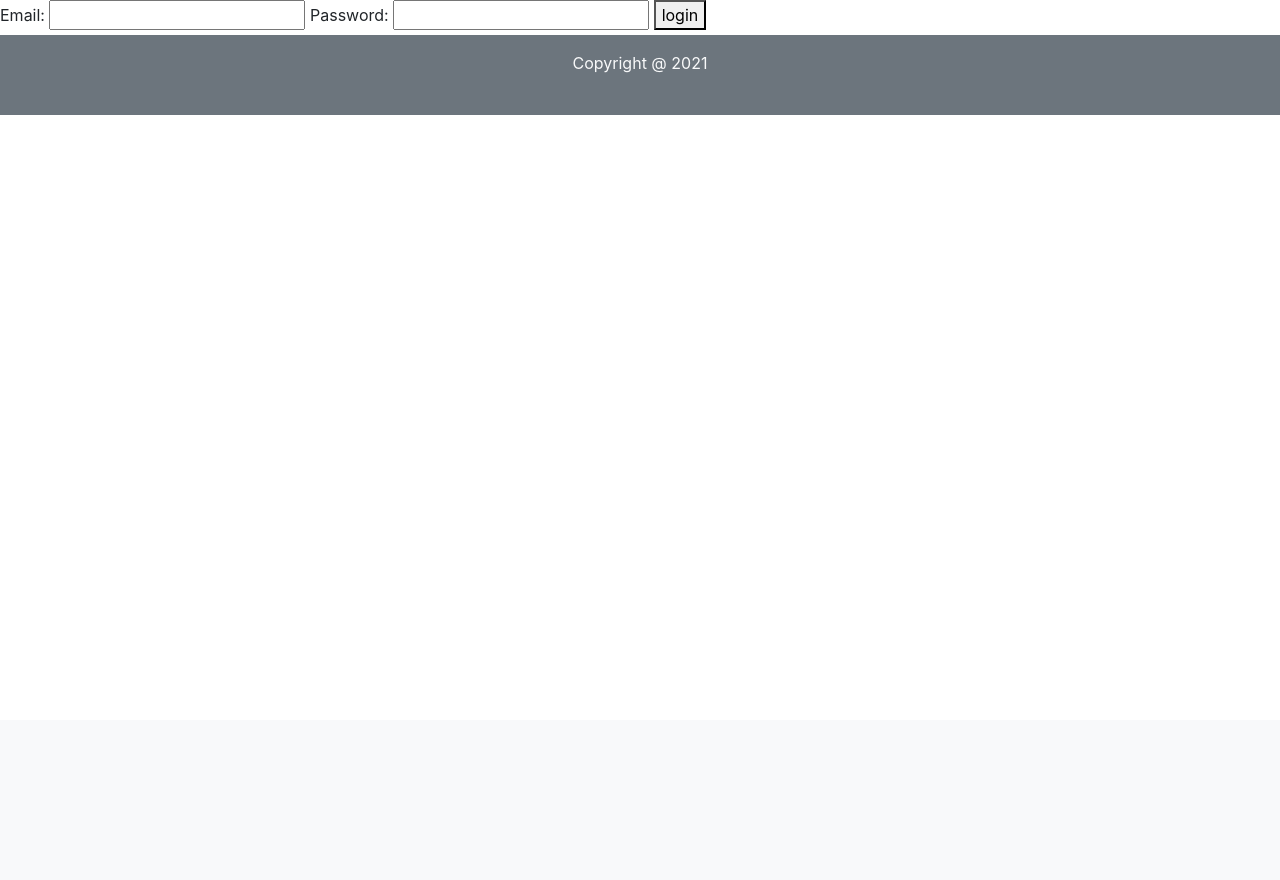
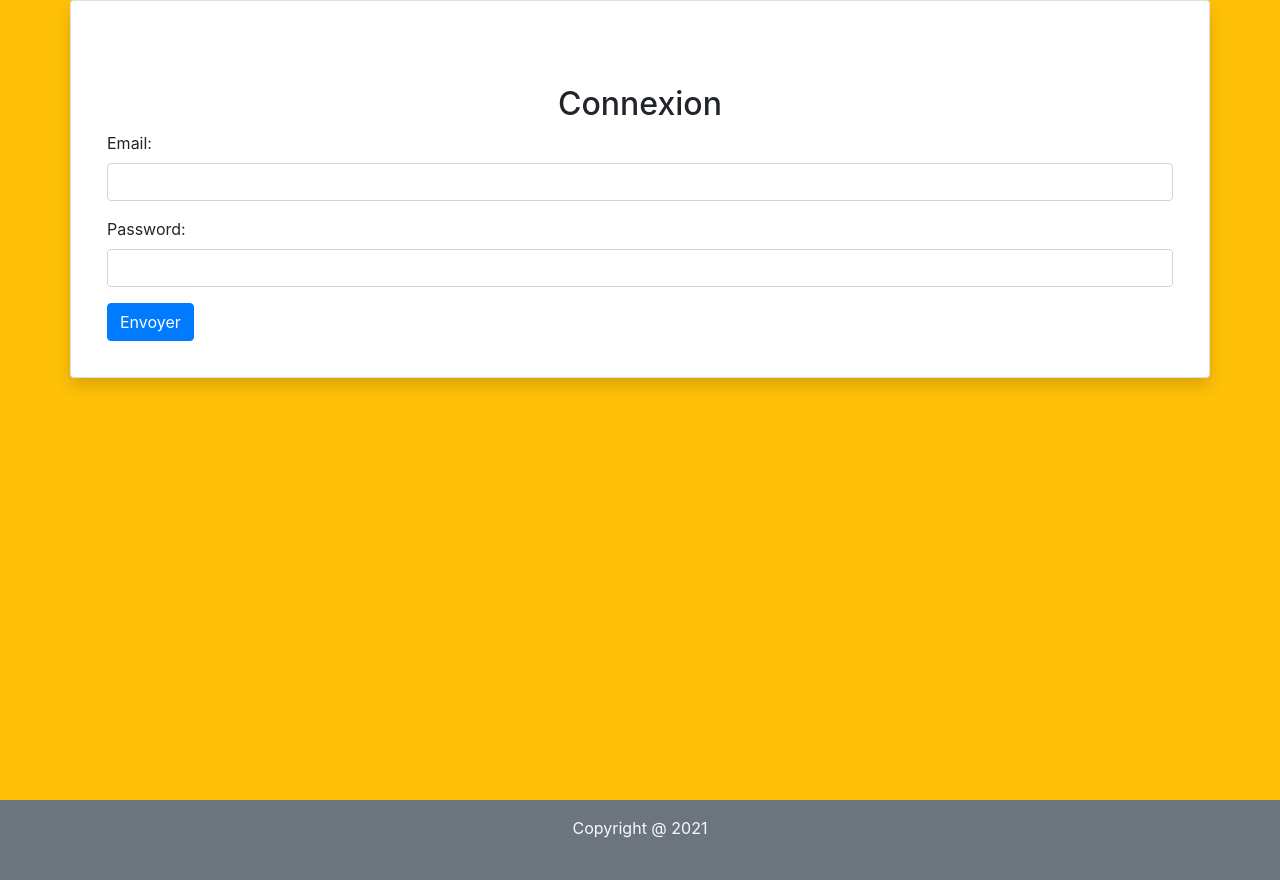
Before and after one commit to laurent-66/site_communautaire_snowtricks, a Symfony app: template templates/core/auth/login.html.twig in a window 1280 px wide. Shown: the part 80-960 px from the top of the page. Before the commit the page ends 195 px from the top, so only its background shows below. Run offline with Twig, Linux system fonts and the light colour scheme; the template is opened without the code that fills it, so the values that code supplies are empty; some libraries are stand-ins or nearby versions.

Commit message:
21-11-14 08:27 css login in progress

```diff
--- /dev/null
+++ b/public/css/loginPage.css
@@ -0,0 +1,4 @@
+.container-body
+{
+    height: 100vh;
+}
--- a/public/css/style.css
+++ b/public/css/style.css
@@ -1,6 +1,7 @@
 @import "./loader.css";
 @import "./trick-card.css";
 @import "./trickPage.css";
+@import "./loginPage.css";
 
 .menu
 {
--- a/src/Controller/SecurityController.php
+++ b/src/Controller/SecurityController.php
@@ -55,7 +55,6 @@ class SecurityController extends AbstractController
      */
     public function login(AuthenticationUtils $authenticationUtils): Response
     {
-
         // get the login error if there is one
         $error = $authenticationUtils->getLastAuthenticationError();
 
--- a/templates/core/auth/login.html.twig
+++ b/templates/core/auth/login.html.twig
@@ -3,21 +3,28 @@
 {% block title %}Bienvenue{% endblock %}
 
 {% block body %}
-    {% if error %}
-        {# <div>{{ error.messageKey|trans(error.messageData, 'security') }}</div> #}
-        <div>Identifiants Invalides</div>
-    {% endif %}
 
-    <form action="{{ path('login') }}" method="post">
-        <label for="username">Email:</label>
-        <input type="text" id="username" name="_username" value="{{ last_username }}"/>
+<div class="container-fluid container-body bg-warning">
+    <div class="container card rounded shadow p-3 mb-5">
+        <div class="card-body mt-5">
+            {% if error %}
+                <div>Identifiants Invalides</div>
+            {% endif %}
+            <h2 class="text-center">Connexion</h2>
+            <form action="{{ path('login') }}" method="post">
+                <div class="form-group">
+                    <label for="username">Email:</label>
+                    <input type="text" class="form-control" id="username" name="_username" value="{{ last_username }}"/>
+                </div>
+                <div class="form-group">
+                    <label for="password">Password:</label>
+                    <input type="password" class="form-control"  id="password" name="_password"/>
+                </div>
 
-        <label for="password">Password:</label>
-        <input type="password" id="password" name="_password"/>
+                <button type="submit" class="btn btn-primary">Envoyer</button>
+            </form>
+        </div>
+    </div>
+</div>
 
-        {# If you want to control the URL the user is redirected to on success
-        <input type="hidden" name="_target_path" value="/account"/> #}
-
-        <button type="submit">login</button>
-    </form>
 {% endblock %}
```
Also changed, not shown: templates/core/auth/register.html.twig (+3 -28 lines).
